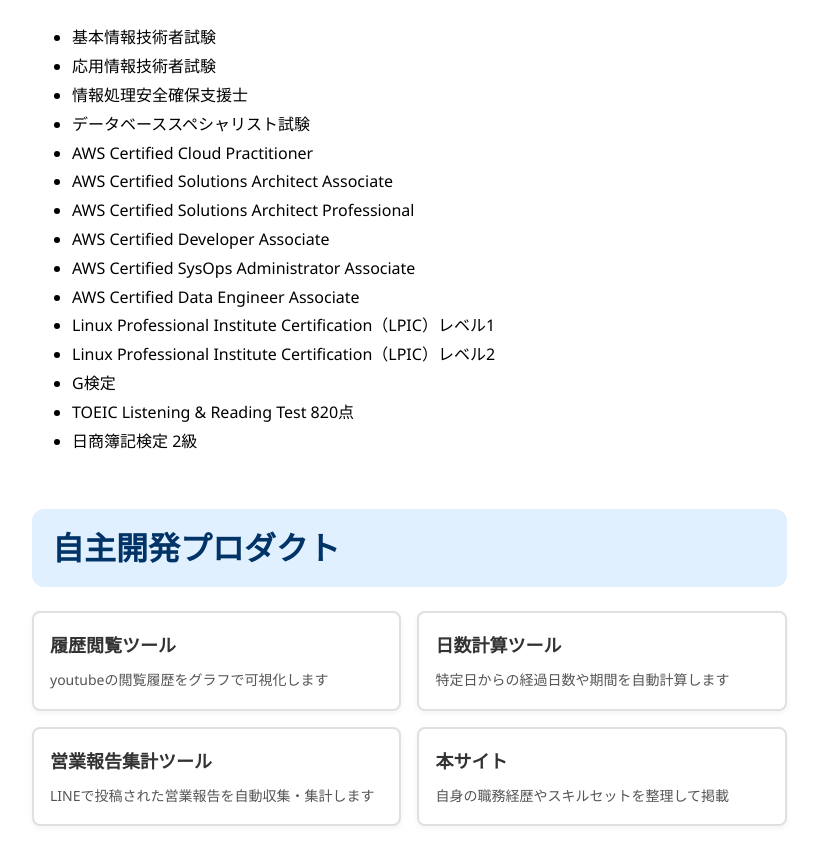
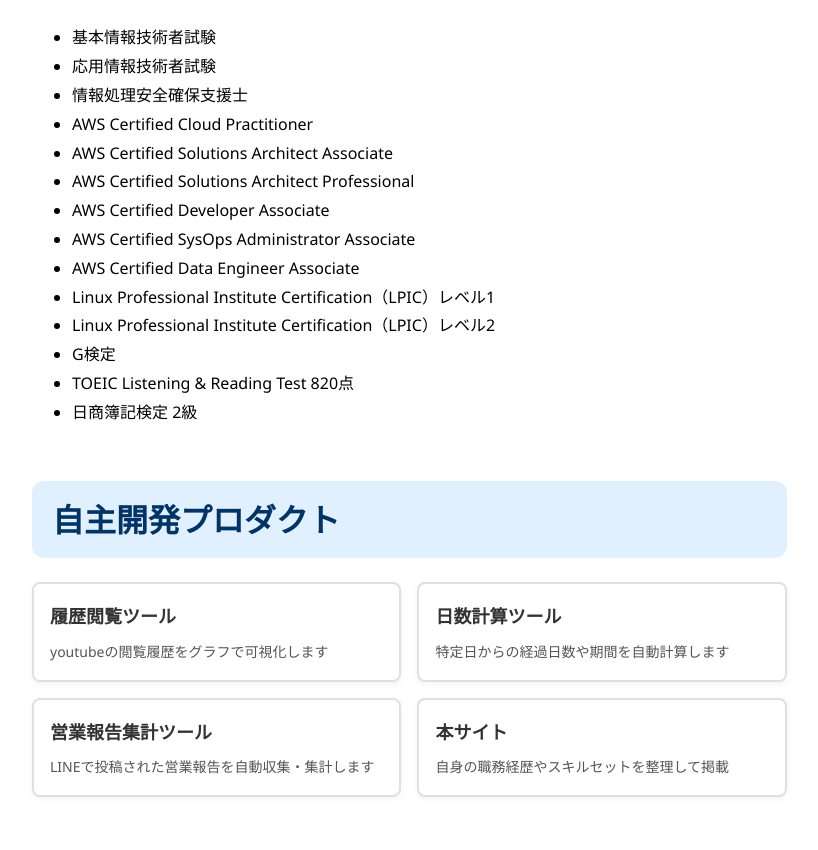
Before and after one commit to jyoloyG4465/portfolio, a Next.js app: page /home in a window 1280 px wide. Shown: the part 1868-2718 px from the top of the page, without its empty margins (36-854 px from the left). Built offline with nearby package versions, Linux system fonts and the light colour scheme.

Commit message:
取得資格の修正

```diff
--- a/src/app/home/page.tsx
+++ b/src/app/home/page.tsx
@@ -150,7 +150,6 @@
           <li>基本情報技術者試験</li>
           <li>応用情報技術者試験</li>
           <li>情報処理安全確保支援士</li>
-          <li>データベーススペシャリスト試験</li>
           <li>AWS Certified Cloud Practitioner</li>
           <li>AWS Certified Solutions Architect Associate</li>
           <li>AWS Certified Solutions Architect Professional</li>
```
